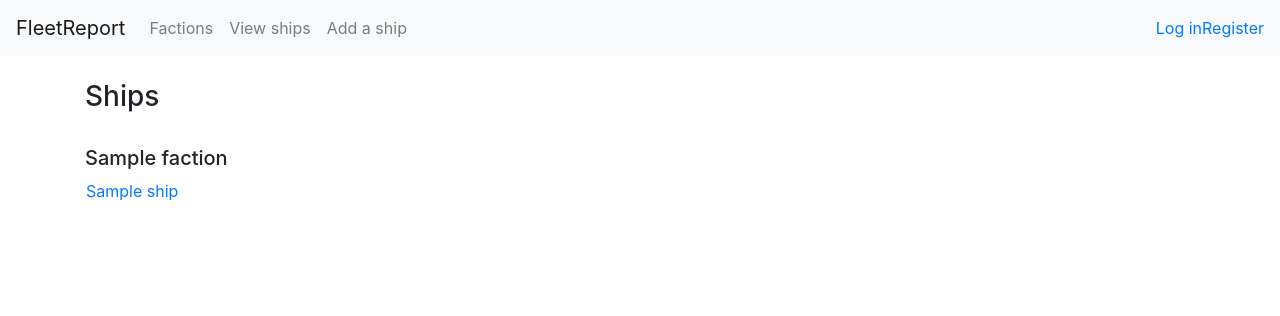
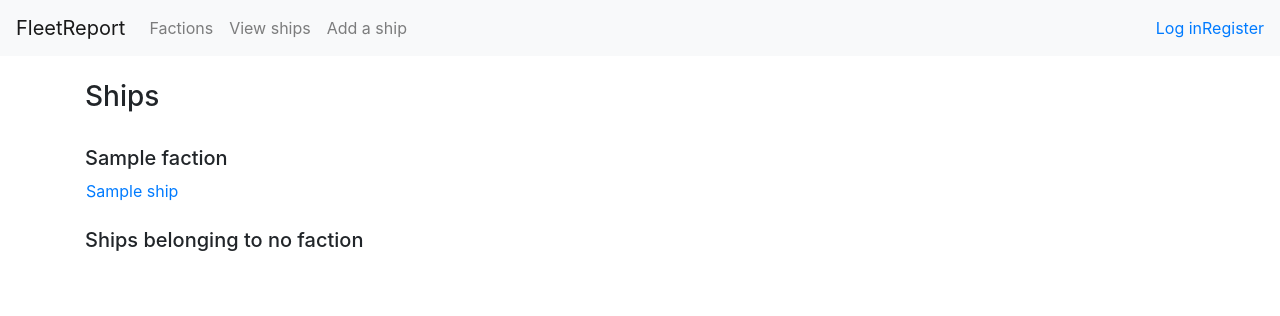
Before and after one commit to elucca/FleetReport, a Flask app: page /ships/ in a window 1280 px wide. Shown: the top 316 px of the page. Run offline with Flask 2, Linux system fonts and the light colour scheme; tables that the repository leaves empty hold one stand-in row (values such as "Sample post"); some libraries are stand-ins or nearby versions.

Commit message:
Faction CRUD: Add functionality to list ships that have no faction on the ship list page

```diff
--- a/application/templates/ships/list.html
+++ b/application/templates/ships/list.html
@@ -20,4 +20,18 @@
   <br>
   {% endfor %}
 
+  <h5>Ships belonging to no faction</h5>
+
+  <!--Ships with no faction-->
+  {% for ship in ships %}
+  <table>
+      {% if ship.factions|length == 0  %}
+      <tr>
+        <td><a href="{{ url_for('ships_info', ship_id=ship.id) }}">{{ ship.name }}</a></td>
+      </tr>
+      {% endif %}
+  </table>
+  <br>
+  {% endfor %}
+
 {% endblock %}
```
